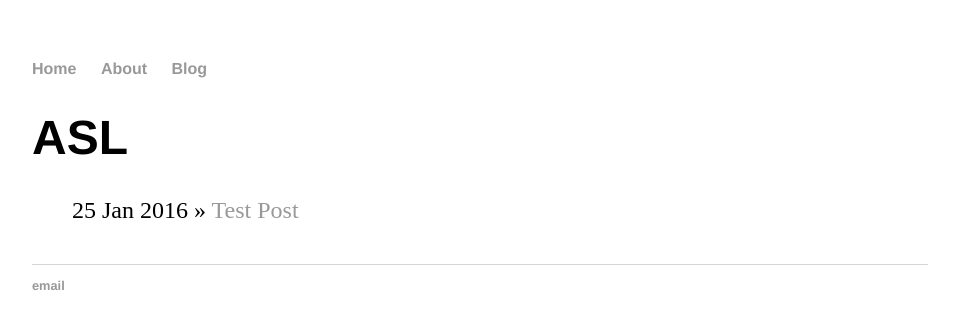
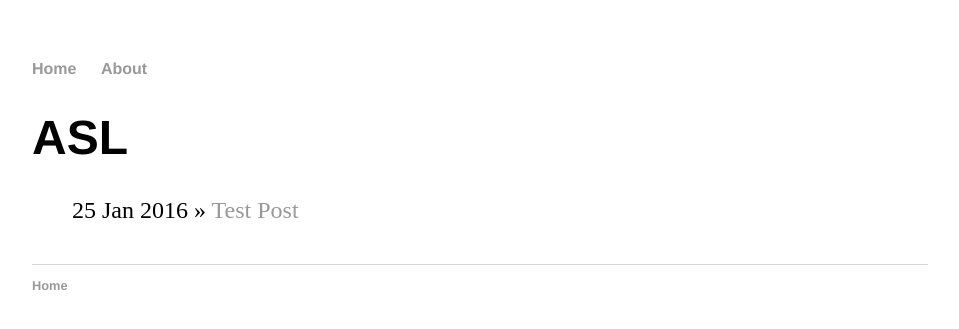
Before and after one commit to angrysfguy/ASL, a Jekyll site: the page built from index.html, in a window 1280 px wide. Shown: the top 329 px of the page, without its empty margins (160-1119 px from the left). Built offline with Jekyll 4.4.1, drawn with Linux system fonts in a browser that asks for light colours.

Commit message:
Update default.html

```diff
--- a/_layouts/default.html
+++ b/_layouts/default.html
@@ -8,9 +8,8 @@
 		<body>
 			<nav>
 	    		<ul>
-	        		<li><a href="/">Home</a></li>
-		        	<li><a href="/about">About</a></li>
-	        		<li><a href="/blog">Blog</a></li>
+	        		<li><a href="/ASL">Home</a></li>
+		        	<li><a href="/ASL/about">About</a></li>
 	    		</ul>
 			</nav>
 			<div class="container">
@@ -20,7 +19,7 @@
 			</div><!-- /.container -->
 			<footer>
 	    		<ul>
-	        		<li><a href="mailto:no">email</a></li>
+	        		<li><a href="/ASL">Home</a></li>
 	        </ul>
 			</footer>
 		</body>
```
